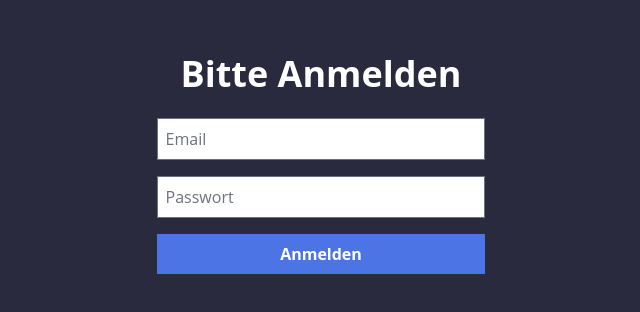
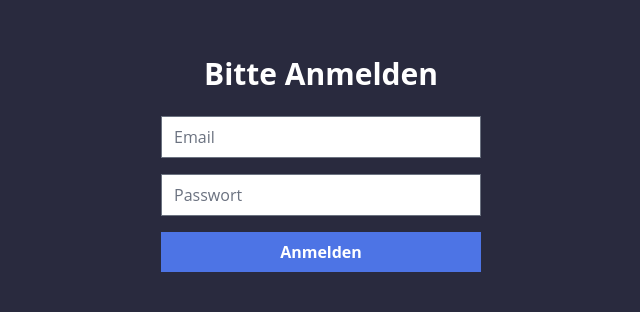
Before and after one commit to SchreibCode/react-use-reducer-video, a React (Create React App) app: page / in a window 1280 px wide. Shown: the part 240-552 px from the top of the page, without its empty margins (319-959 px from the left). Built offline with nearby package versions, Linux system fonts and the light colour scheme; the HTML template or start-up script is replaced by a standard one.

Commit message:
design change

```diff
--- a/src/components/login-form.jsx
+++ b/src/components/login-form.jsx
@@ -37,21 +37,21 @@ export function LoginForm() {
     };
 
     return (
-        <div className="flex flex-col w-86">
+        <div className="flex flex-col w-80">
             {!isLoggedIn ? (
                 <>
-                    <h1 className="text-4xl text-white text-center p-6 font-bold">
+                    <h1 className="text-3xl text-white text-center p-6 font-bold">
                         Bitte Anmelden
                     </h1>
                     <input
-                        className="p-2 mb-4 text-black"
+                        className="p-2 px-3 mb-4 text-black"
                         type="email"
                         placeholder="Email"
                         value={email}
                         onChange={(e) => setEmail(e.target.value)}
                     />
                     <input
-                        className="p-2 mb-4 text-black"
+                        className="p-2 px-3 mb-4 text-black"
                         type="password"
                         placeholder="Passwort"
                         value={password}
```
